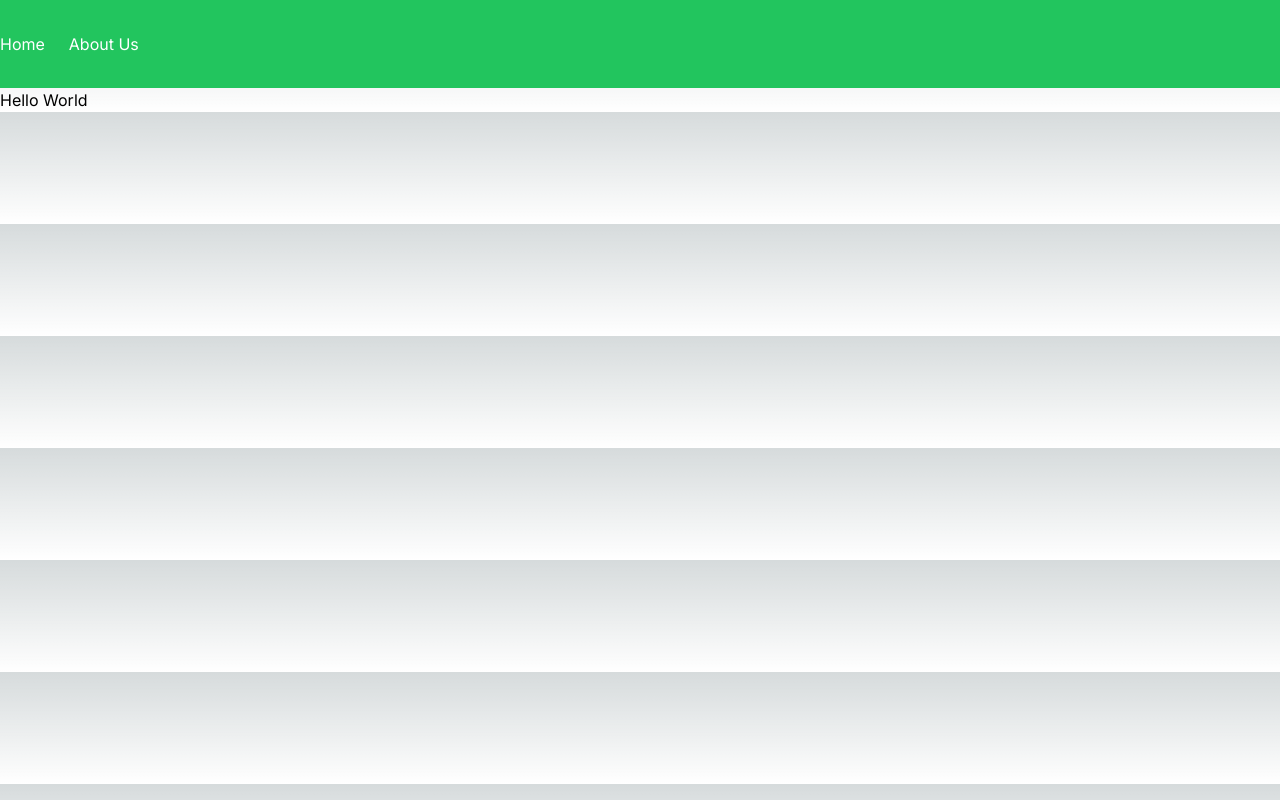
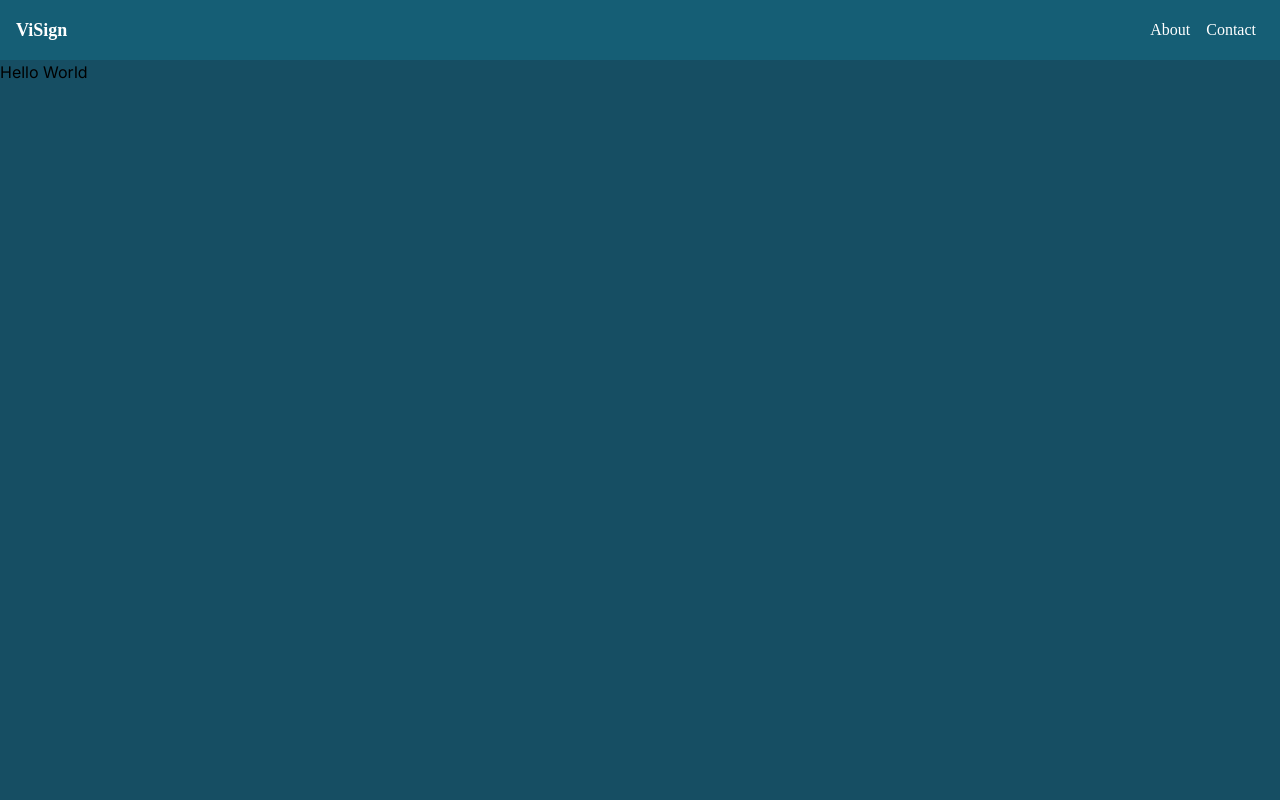
Before and after one commit to AshokSaravanan222/LAHacks24, a Next.js app in the folder client/visign/: page /about in a window 1280 px wide. Built offline with nearby package versions, Linux system fonts and the light colour scheme.

Commit message:
Frontend stuff

```diff
--- a/client/visign/src/app/about/page.tsx
+++ b/client/visign/src/app/about/page.tsx
@@ -1,10 +1,10 @@
-import Header from '@/components/Header'
+import Navbar from '@/components/Navbar'
 import React from 'react'
 
 const page = () => {
   return (
     <div>
-    <Header />
+    <Navbar />
     <div>Hello World</div>
     </div>
   )
--- a/client/visign/src/app/globals.css
+++ b/client/visign/src/app/globals.css
@@ -1,32 +1,32 @@
 @tailwind base;
 @tailwind components;
 @tailwind utilities;
-:root {
-  --foreground-rgb: 0, 0, 0;
-  --background-start-rgb: 214, 219, 220;
-  --background-end-rgb: 255, 255, 255;
-}
+/*:root {*/
+/*  --foreground-rgb: 0, 0, 0;*/
+/*  --background-start-rgb: 214, 219, 220;*/
+/*  --background-end-rgb: 255, 255, 255;*/
+/*}*/
 
-@media (prefers-color-scheme: dark) {
-  :root {
-    --foreground-rgb: 255, 255, 255;
-    --background-start-rgb: 0, 0, 0;
-    --background-end-rgb: 0, 0, 0;
-  }
-}
+/*@media (prefers-color-scheme: dark) {*/
+/*  :root {*/
+/*    --foreground-rgb: 255, 255, 255;*/
+/*    --background-start-rgb: 0, 0, 0;*/
+/*    --background-end-rgb: 0, 0, 0;*/
+/*  }*/
+/*}*/
 
-body {
-  color: rgb(var(--foreground-rgb));
-  background: linear-gradient(
-      to bottom,
-      transparent,
-      rgb(var(--background-end-rgb))
-    )
-    rgb(var(--background-start-rgb));
-}
+/*body {*/
+/*  color: rgb(var(--foreground-rgb));*/
+/*  background: linear-gradient(*/
+/*      to bottom,*/
+/*      transparent,*/
+/*      rgb(var(--background-end-rgb))*/
+/*    )*/
+/*    rgb(var(--background-start-rgb));*/
+/*}*/
 
-@layer utilities {
-  .text-balance {
-    text-wrap: balance;
-  }
-}
+/*@layer utilities {*/
+/*  .text-balance {*/
+/*    text-wrap: balance;*/
+/*  }*/
+/*}*/
--- a/client/visign/src/app/layout.tsx
+++ b/client/visign/src/app/layout.tsx
@@ -16,7 +16,9 @@ export default function RootLayout({
 }>) {
   return (
     <html lang="en">
-      <body className={inter.className}>{children}</body>
+      <body className={inter.className + " bg-cyan-900 font-sans"}>
+        {children}
+      </body>
     </html>
   );
 }
--- a/client/visign/src/app/page.tsx
+++ b/client/visign/src/app/page.tsx
@@ -2,12 +2,15 @@
 import Image from "next/image";
 import CameraFeed from "../components/CameraFeed";
 import React from "react";
+import Navbar from "@/components/Navbar";
 
 export default function Home() {
   return (
       <div>
-        <h1>ASL Transcriber</h1>
-        <CameraFeed />
+          <Navbar />
+          <div className="flex flex-col items-center p-4">
+              <CameraFeed />
+          </div>
       </div>
   );
 }
--- a/client/visign/src/components/CameraFeed.tsx
+++ b/client/visign/src/components/CameraFeed.tsx
@@ -123,12 +123,12 @@ const CameraFeed: React.FC = () => {
     return (
         <div className="flex flex-col items-center p-4 relative">
             <button onClick={() => setShowCamera(!showCamera)}
-                    className="mb-4 px-4 py-2 bg-blue-500 text-white font-bold rounded hover:bg-blue-700 transition duration-300">
+                    className="mb-4 px-4 py-2 bg-blue-500 text-white font-semibold rounded hover:bg-blue-400 transition shadow">
                 {showCamera ? 'Hide Camera' : 'Show Camera'}
             </button>
             {showCamera && (
-                <div className="relative w-full max-w-lg">
-                    <video ref={videoRef} autoPlay playsInline className="w-full rounded-lg shadow-xl" />
+                <div className="relative w-full max-w-lg transition">
+                    <video ref={videoRef} autoPlay playsInline className="w-full rounded shadow-lg" />
                     <canvas ref={canvasRef} className="absolute top-0 left-0" style={{ width: '100%', height: '100%' }} />
                 </div>
             )}
--- a/client/visign/src/components/Header.tsx
+++ /dev/null
@@ -1,18 +0,0 @@
-import Link from 'next/link';
-
-const Header = () => {
-  return (
-    <header className="bg-green-500 text-white py-8">
-      <nav className="container mx-auto flex justify-between items-center">
-        <div>
-          <Link href="/"className="mr-6 hover:text-green-200 transition-colors duration-300 animate-float"> Home</Link>
-          <Link href="/about" className="hover:text-green-200 transition-colors duration-300 animate-float">
-            About Us
-          </Link>
-        </div>
-      </nav>
-    </header>
-  );
-};
-
-export default Header;
--- /dev/null
+++ b/client/visign/src/components/Navbar.tsx
@@ -0,0 +1,19 @@
+import Link from 'next/link';
+
+const Navbar = () => {
+  return (
+      <nav className="bg-cyan-800 text-white p-4">
+        <div className="container mx-auto flex justify-between items-center">
+          <Link href="/" className="text-lg font-bold font-display hover:text-cyan-300">
+            ViSign
+          </Link>
+          <div className="font-display">
+            <Link href="/about" className="mx-2 hover:text-gray-300">About</Link>
+            <Link href="/contact" className="mx-2 hover:text-gray-300">Contact</Link>
+          </div>
+        </div>
+      </nav>
+  );
+};
+
+export default Navbar;
--- a/client/visign/tailwind.config.ts
+++ b/client/visign/tailwind.config.ts
@@ -13,6 +13,13 @@ const config: Config = {
         "gradient-conic":
           "conic-gradient(from 180deg at 50% 50%, var(--tw-gradient-stops))",
       },
+      fontFamily: {
+        'sans': ['ui-sans-serif', 'Arial'],
+        'serif': ['Georgia', 'ui-serif'],
+        'mono': ['ui-monospace', 'SFMono-Regular'],
+        'display': ['Futura'],
+        'body': ['Open Sans'],
+      },
     },
   },
   plugins: [],
```
